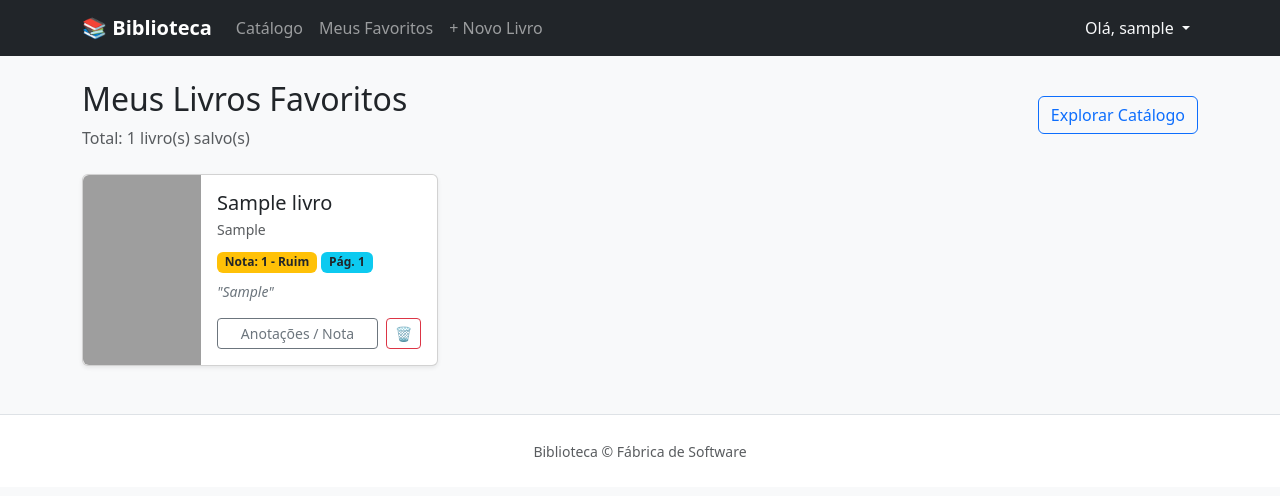
After one commit to IPauloGermano/wsBackendFabricaDeSoftware26.2, a Django app: page /favoritos/ in a window 1280 px wide. The commit adds this page. Shown: the top 496 px of the page. Run offline with Django 5.2, Linux system fonts and the light colour scheme; a user stored in the database is signed in; tables that the repository leaves empty hold one stand-in row (values such as "Sample post"); grey boxes are pictures that could not be loaded.

Commit message:
feat(favoritos): adiciona templates para lista de favoritos, edicao e autenticacao

```diff
--- a/templates/base.html
+++ b/templates/base.html
@@ -27,6 +27,9 @@
                     </li>
                     {% if user.is_authenticated %}
                     <li class="nav-item">
+                        <a class="nav-link" href="{% url 'favoritos:lista' %}">Meus Favoritos</a>
+                    </li>
+                    <li class="nav-item">
                         <a class="nav-link" href="{% url 'livros:criar' %}">+ Novo Livro</a>
                     </li>
                     {% endif %}
@@ -49,6 +52,9 @@
                     {% else %}
                     <li class="nav-item">
                         <a class="nav-link" href="{% url 'login' %}">Entrar</a>
+                    </li>
+                    <li class="nav-item">
+                        <a class="nav-link" href="{% url 'favoritos:registro' %}">Cadastrar</a>
                     </li>
                     {% endif %}
                 </ul>
--- /dev/null
+++ b/templates/favoritos/lista.html
@@ -0,0 +1,78 @@
+{% extends 'base.html' %}
+
+{% block title %}Meus Livros Favoritos - Biblioteca{% endblock %}
+
+{% block content %}
+<div class="d-flex justify-content-between align-items-center mb-4">
+    <div>
+        <h2>Meus Livros Favoritos</h2>
+        <p class="text-muted mb-0">Total: {{ total_favoritos }} livro(s) salvo(s)</p>
+    </div>
+    <a href="{% url 'livros:lista' %}" class="btn btn-outline-primary">Explorar Catálogo</a>
+</div>
+
+{% if favoritos %}
+<div class="row row-cols-1 row-cols-md-2 row-cols-lg-3 g-4">
+    {% for favorito in favoritos %}
+    <div class="col">
+        <div class="card h-100 shadow-sm">
+            <div class="row g-0">
+                <div class="col-4">
+                    {% if favorito.livro.tem_capa %}
+                    <img src="{{ favorito.livro.capa_url }}" class="img-fluid rounded-start h-100 object-fit-cover" alt="{{ favorito.livro.titulo }}">
+                    {% else %}
+                    <div class="h-100 bg-secondary text-white d-flex align-items-center justify-content-center text-center p-2 rounded-start small">
+                        Sem Capa
+                    </div>
+                    {% endif %}
+                </div>
+                <div class="col-8">
+                    <div class="card-body d-flex flex-column h-100">
+                        <h5 class="card-title text-truncate mb-1" title="{{ favorito.livro.titulo }}">
+                            <a href="{% url 'livros:detalhe' favorito.livro.pk %}" class="text-decoration-none text-dark">
+                                {{ favorito.livro.titulo }}
+                            </a>
+                        </h5>
+                        <p class="card-text text-muted small mb-2">{{ favorito.livro.autores|default:"Autor desconhecido" }}</p>
+
+                        <div class="mb-2">
+                            {% if favorito.nota %}
+                            <span class="badge bg-warning text-dark">Nota: {{ favorito.get_nota_display }}</span>
+                            {% else %}
+                            <span class="badge bg-light text-muted border">Sem nota</span>
+                            {% endif %}
+                            {% if favorito.pagina_atual %}
+                            <span class="badge bg-info text-dark">Pág. {{ favorito.pagina_atual }}</span>
+                            {% endif %}
+                        </div>
+
+                        {% if favorito.anotacoes %}
+                        <p class="card-text small text-secondary text-truncate mb-2" title="{{ favorito.anotacoes }}">
+                            <em>"{{ favorito.anotacoes }}"</em>
+                        </p>
+                        {% endif %}
+
+                        <div class="mt-auto pt-2 d-flex gap-2">
+                            <a href="{% url 'favoritos:editar' favorito.pk %}" class="btn btn-outline-secondary btn-sm flex-fill">Anotações / Nota</a>
+                            <form method="post" action="{% url 'favoritos:remover' favorito.pk %}" class="d-inline">
+                                {% csrf_token %}
+                                <button type="submit" class="btn btn-outline-danger btn-sm" onclick="return confirm('Remover dos favoritos?')">🗑️</button>
+                            </form>
+                        </div>
+                    </div>
+                </div>
+            </div>
+        </div>
+    </div>
+    {% endfor %}
+</div>
+{% else %}
+<div class="card card-body text-center p-5 shadow-sm">
+    <h4 class="text-muted">Você ainda não tem nenhum livro favoritado.</h4>
+    <p class="text-muted">Navegue pelo catálogo e favorite os livros que você quer acompanhar a leitura!</p>
+    <div class="mt-3">
+        <a href="{% url 'livros:lista' %}" class="btn btn-primary">Ir para o Catálogo</a>
+    </div>
+</div>
+{% endif %}
+{% endblock %}
```
Also changed, not shown: templates/favoritos/editar.html (added, +37 -0 lines), templates/registration/register.html (added, +37 -0 lines).
